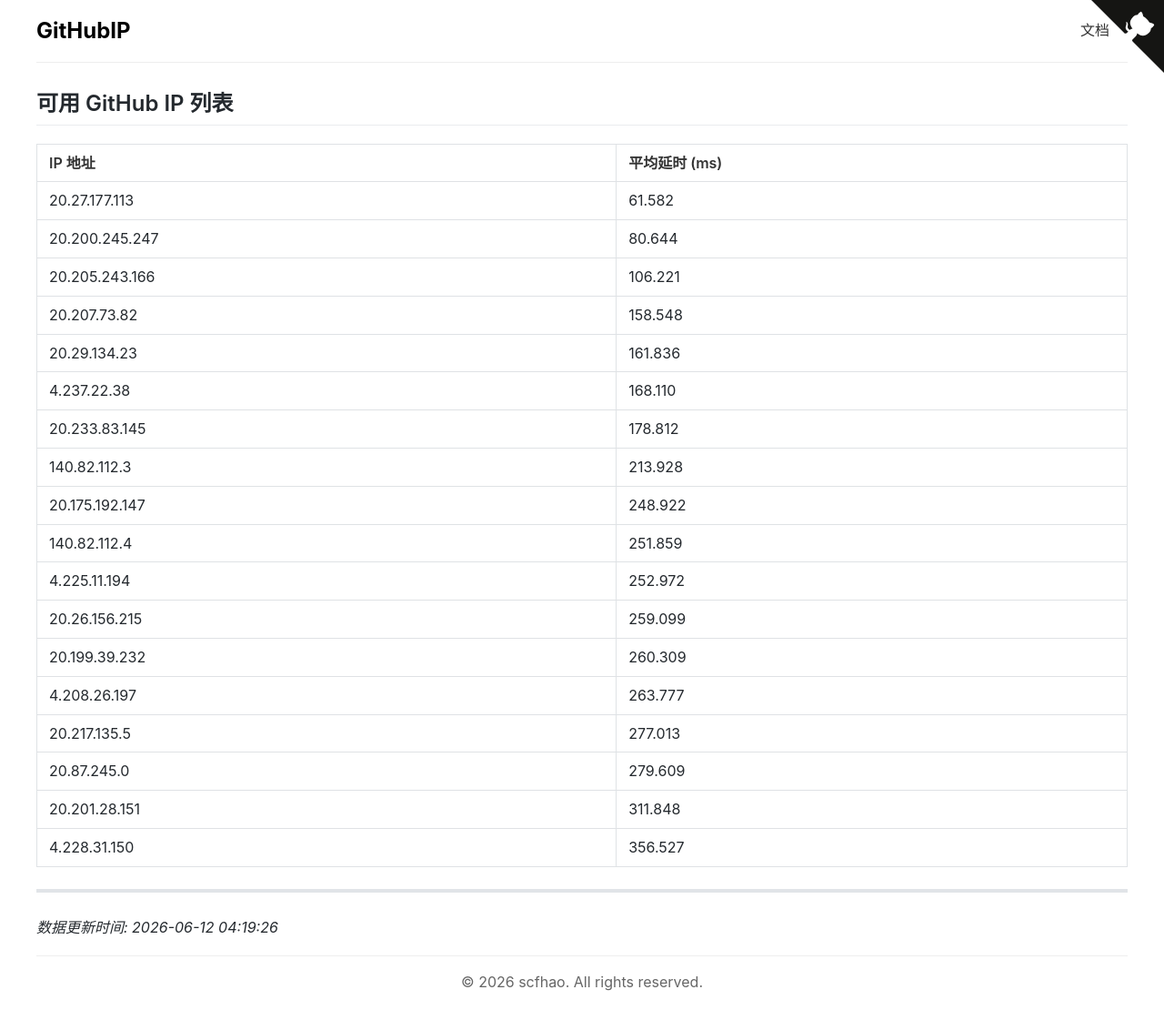
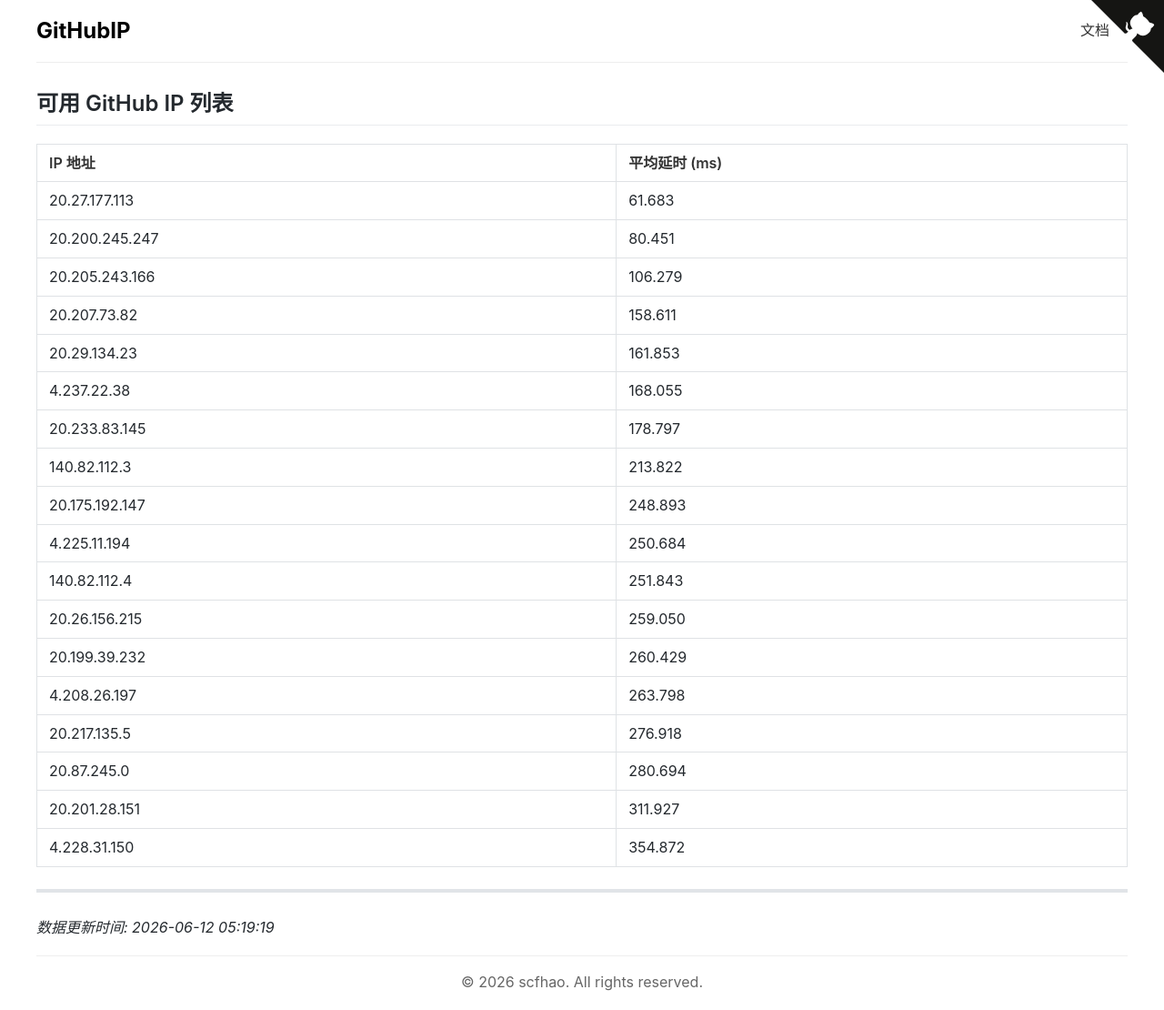
Before and after one commit to scfhao/GitHubIP, a Jekyll site: the page built from index.md, in a window 1280 px wide. Shown: the whole page at 91% size. Built offline with Jekyll 4.4.1, drawn with Linux system fonts in a browser that asks for light colours.

Commit message:
自动脚本执行 - 2026-06-12 05:19:19

```diff
--- a/index.md
+++ b/index.md
@@ -1,32 +1,32 @@
 ---
 layout: home
 title: GitHub IP 列表
-date: 2026-06-12 04:19:26
+date: 2026-06-12 05:19:19
 ---
 
 ## 可用 GitHub IP 列表
 
 | IP 地址 | 平均延时 (ms) |
 |---------|--------------|
-| 20.27.177.113 | 61.582 |
-| 20.200.245.247 | 80.644 |
-| 20.205.243.166 | 106.221 |
-| 20.207.73.82 | 158.548 |
-| 20.29.134.23 | 161.836 |
-| 4.237.22.38 | 168.110 |
-| 20.233.83.145 | 178.812 |
-| 140.82.112.3 | 213.928 |
-| 20.175.192.147 | 248.922 |
-| 140.82.112.4 | 251.859 |
-| 4.225.11.194 | 252.972 |
-| 20.26.156.215 | 259.099 |
-| 20.199.39.232 | 260.309 |
-| 4.208.26.197 | 263.777 |
-| 20.217.135.5 | 277.013 |
-| 20.87.245.0 | 279.609 |
-| 20.201.28.151 | 311.848 |
-| 4.228.31.150 | 356.527 |
+| 20.27.177.113 | 61.683 |
+| 20.200.245.247 | 80.451 |
+| 20.205.243.166 | 106.279 |
+| 20.207.73.82 | 158.611 |
+| 20.29.134.23 | 161.853 |
+| 4.237.22.38 | 168.055 |
+| 20.233.83.145 | 178.797 |
+| 140.82.112.3 | 213.822 |
+| 20.175.192.147 | 248.893 |
+| 4.225.11.194 | 250.684 |
+| 140.82.112.4 | 251.843 |
+| 20.26.156.215 | 259.050 |
+| 20.199.39.232 | 260.429 |
+| 4.208.26.197 | 263.798 |
+| 20.217.135.5 | 276.918 |
+| 20.87.245.0 | 280.694 |
+| 20.201.28.151 | 311.927 |
+| 4.228.31.150 | 354.872 |
 
 ---
 
-*数据更新时间: 2026-06-12 04:19:26*
+*数据更新时间: 2026-06-12 05:19:19*
```
